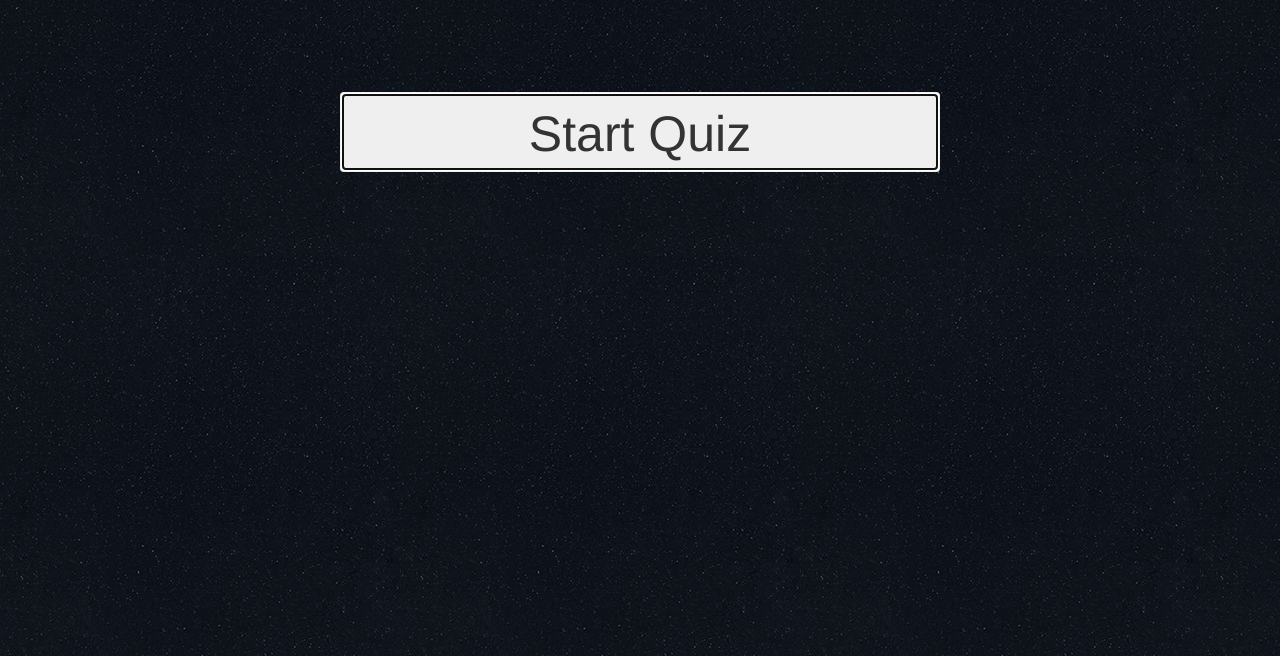
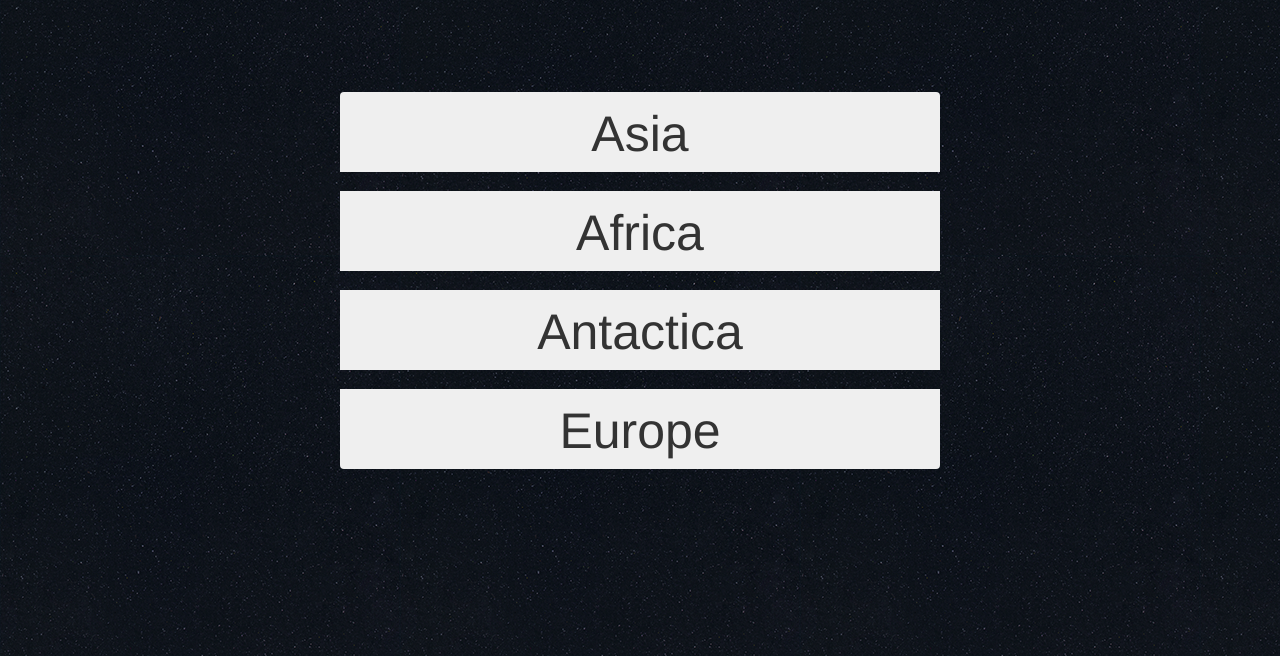
Before and after one commit to DevaPalasingam/TriviaGame, a plain HTML site: page index.html in a window 1280 px wide. Both pictures are taken after a click on the button "Start Quiz". Shown: the part 144-800 px from the top of the page. Drawn offline with nearby package versions, Linux system fonts and the light colour scheme.

Commit message:
need to work on adding the question

```diff
--- a/assets/css/style.css
+++ b/assets/css/style.css
@@ -30,4 +30,5 @@ body {
 .btn {
 	height: 80px;
 	font-size: 50px;
+	margin-bottom: 20px;
 }
--- a/assets/javascript/app.js
+++ b/assets/javascript/app.js
@@ -21,16 +21,33 @@ var question5 = new questionObject("What is the only sea without any coasts?", "
 
 var question6 = new questionObject("What percentage of the River Nile is located in Egypt?", "22%", "83%", "100%", "9%", "assets/images/nile.jpg", "22%");
 
+var question7 = new questionObject("What is the driest place on Earth?", "Atacama Desert", "Sahara Desert", "Kufra, Libya", "McMurdo, Antarctica", "assets/images/mcmurdo.jpg", "McMurdo, Antarctica")
+
+var questionArray = [question1, question2, question3, question4, question5, question6, question7];
+
+var questionCount = 0;
 
 var buttonObject = {
 	type: "button",
 	class: "btn btn-block"
 };
 
-
+// Start button==============================================
 $ ("#startButton").on("click", function() {
 	console.log("start button has been clicked");
 
 
 
+	// Remove buttons
+	$ ("#buttonDiv").empty();
+
+
+	//Create buttons=========================================
+	$ ("#buttonDiv").append($("<button>", buttonObject).text(questionArray[questionCount].choice1));
+	$ ("#buttonDiv").append($("<button>", buttonObject).text(questionArray[questionCount].choice2));
+	$ ("#buttonDiv").append($("<button>", buttonObject).text(questionArray[questionCount].choice3));
+	$ ("#buttonDiv").append($("<button>", buttonObject).text(questionArray[questionCount].choice4));
+	//Create buttons========================================
+
 });
+// Start button===============================================
--- a/index.html
+++ b/index.html
@@ -22,7 +22,7 @@
 	<div class="container">
 
 
-		<div class="row" id="row1">
+		<div class="row" id="row1 timerRow">
 
 		</div>
 
@@ -30,8 +30,8 @@
 
 		</div>
 
-		<div class="row" id="row3">
-			<div class="btn-group-vertical" role="group">
+		<div class="row" id="row3 imageSection">
+			<div class="btn-group-vertical" id="buttonDiv" role="group">
 				<button type="button" id="startButton" class="btn btn-block">
 					Start Quiz
 				</button>
```
Also changed, not shown: codeMap.txt (added).
